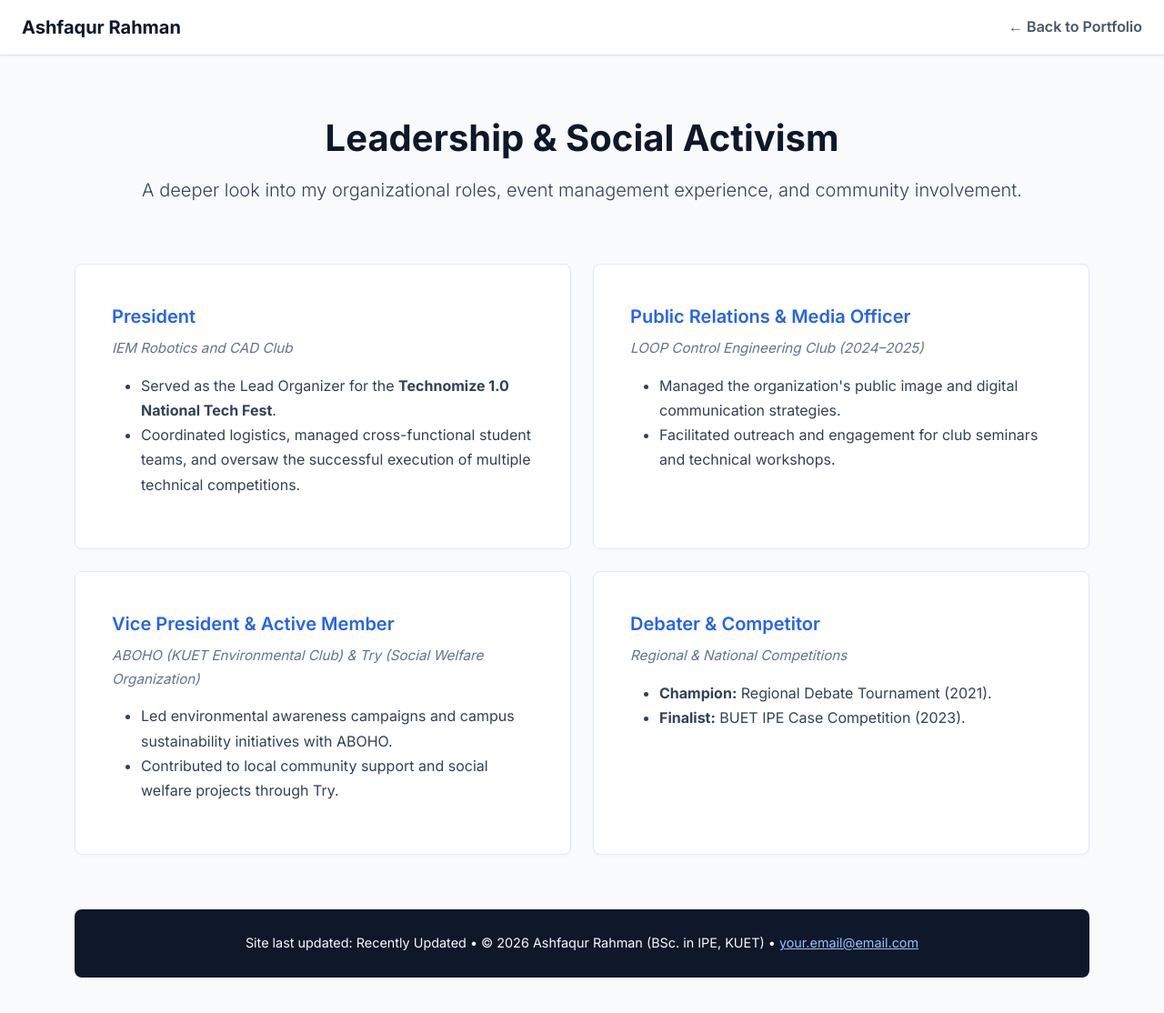
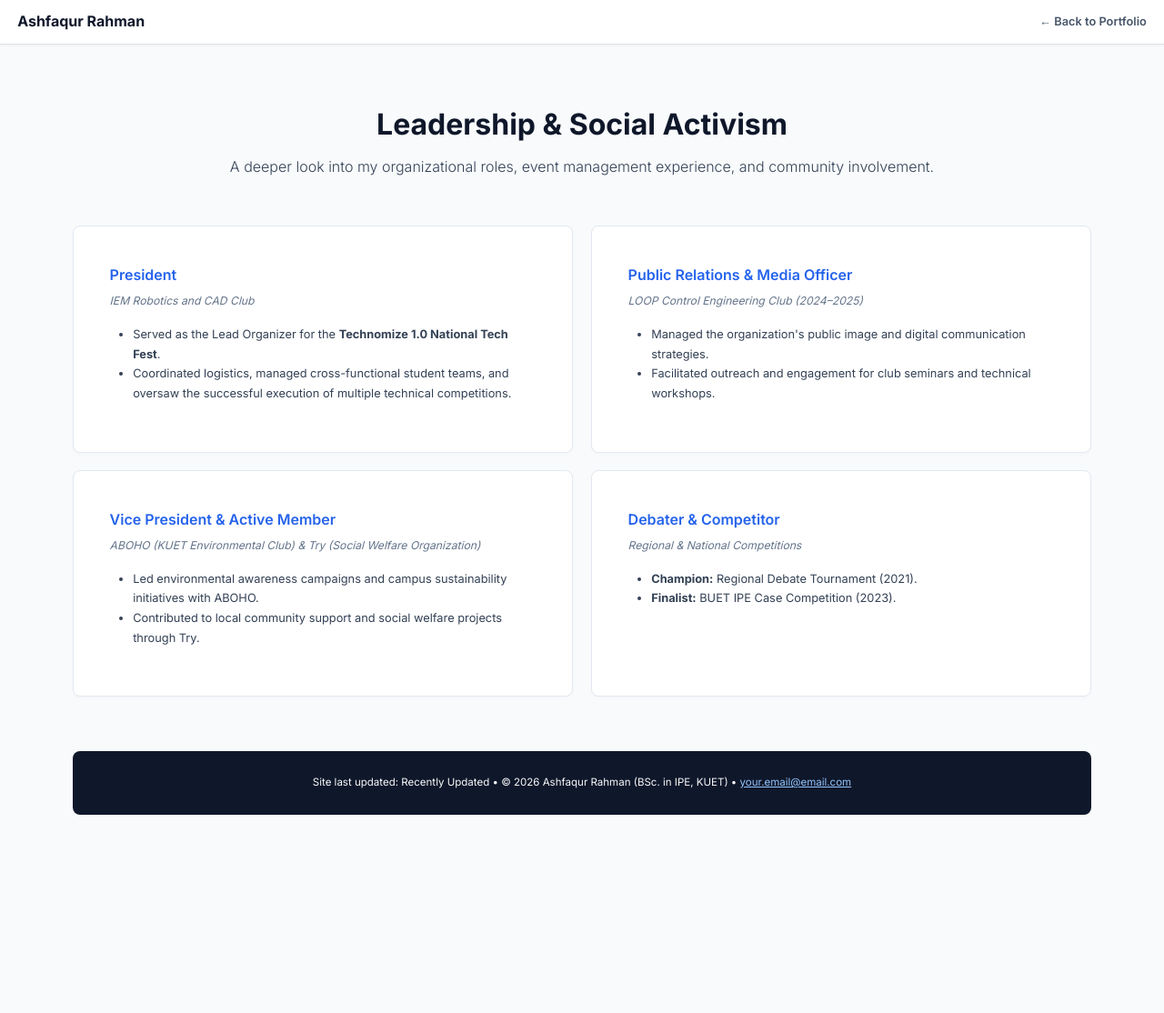
Before and after one commit to AshfaqurRahman99/AshfaqurRahman99.github.io, a Jekyll site: the page leadership.html, which Jekyll copies as it is, in a window 1280 px wide and 1123 px high. Shown: the top 1114 px of the window at 91% size. Built offline with Jekyll 4.4.1, drawn with Linux system fonts in a browser that asks for light colours.

Commit message:
Update leadership.html

```diff
--- a/leadership.html
+++ b/leadership.html
@@ -11,6 +11,9 @@
     <link href="https://cdn.jsdelivr.net/npm/bootstrap@5.3.0/dist/css/bootstrap.min.css" rel="stylesheet">
 
     <style>
+        html {
+            font-size: 80%;
+        }
         body {
             font-family: 'Inter', sans-serif;
             color: #334155;
```
